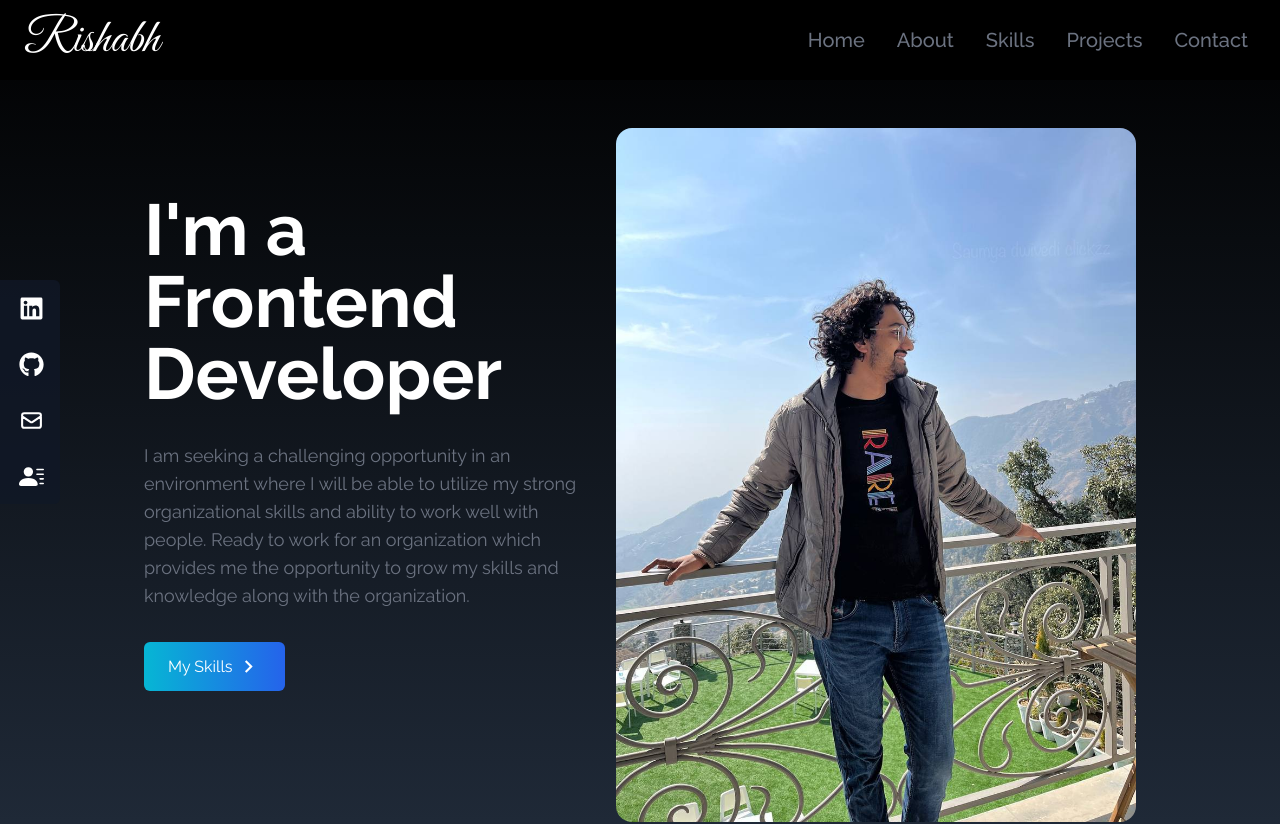
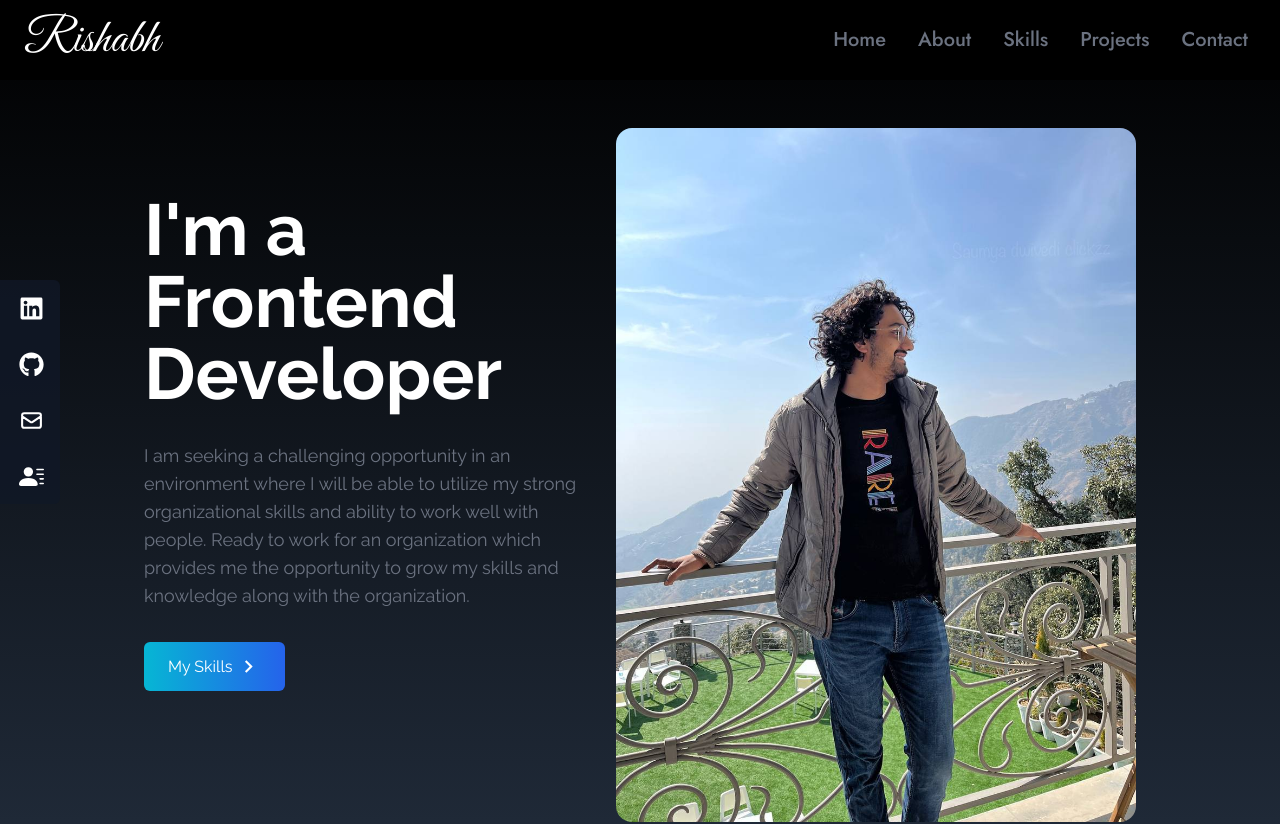
Before and after one commit to RishabhTripathy/Portfolio, a React (Create React App) app: page / in a window 1280 px wide. Shown: the top 824 px of the page. Built offline with nearby package versions, Linux system fonts and the light colour scheme.

Commit message:
Update Navbar.jsx

```diff
--- a/src/Components/Navbar.jsx
+++ b/src/Components/Navbar.jsx
@@ -50,7 +50,7 @@ const Navbar = () => {
         {links.map(({ id, link }) => (
           <motion.li
             key={id}
-            className="px-4 cursor-pointer capitalize text-xl font-medium text-gray-500 "
+            className="px-4 font-jost cursor-pointer capitalize text-xl font-medium text-gray-500 "
             initial={{
               y: -50,
             }}
```
